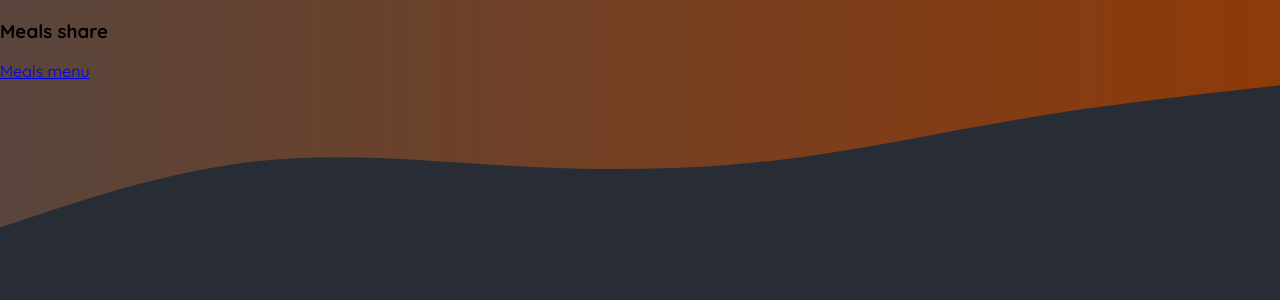
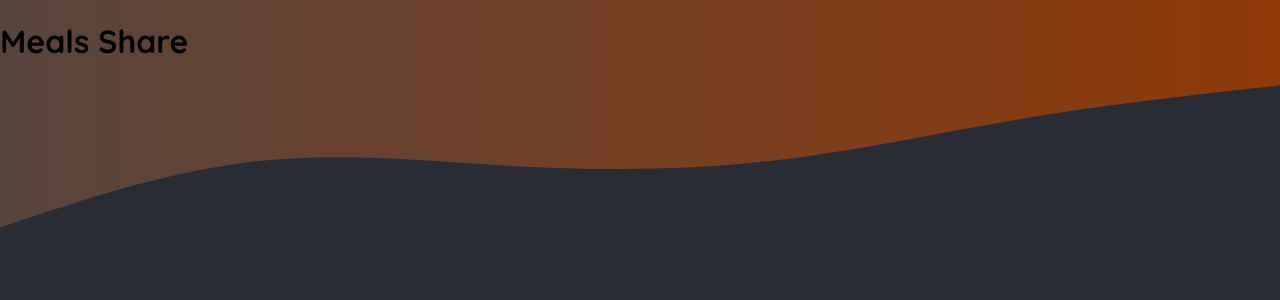
Before and after one commit to PraneethBunny123/Foodies-Next, a Next.js app: page /meals/share in a window 1280 px wide. Shown: the top 300 px of the page. Built offline with nearby package versions, Linux system fonts and the light colour scheme.

Commit message:
Added links in the main page.js and made few changes

```diff
--- a/app/meals/[slug]/page.js
+++ b/app/meals/[slug]/page.js
@@ -1,9 +1,9 @@
 import Link from "next/link";
 
-export default function Share({params}) {
+export default function MealDetailsPage({params}) {
     return (
         <main>
-            <h3>Meals {params.slug}</h3>
+            <h3>Meals Details {params.slug}</h3>
             <Link href='/meals'>Meals menu</Link>
         </main>
     )
--- /dev/null
+++ b/app/meals/share/page.js
@@ -0,0 +1,5 @@
+export default function Share() {
+    return (
+        <h1>Meals Share</h1>
+    )
+}
--- a/app/page.js
+++ b/app/page.js
@@ -1,9 +1,14 @@
+import Link from "next/link";
+
 export default function Home() {
   return (
     <main>
       <h1 style={{ color: 'white', textAlign: 'center' }}>
         Time to get started!
       </h1>
+      <p><Link href='/meals'>Meals</Link></p>
+      <p><Link href='/meals/share'>Share Meal</Link></p>
+      <p><Link href='/community'>Community</Link></p>
     </main>
   );
 }
```
